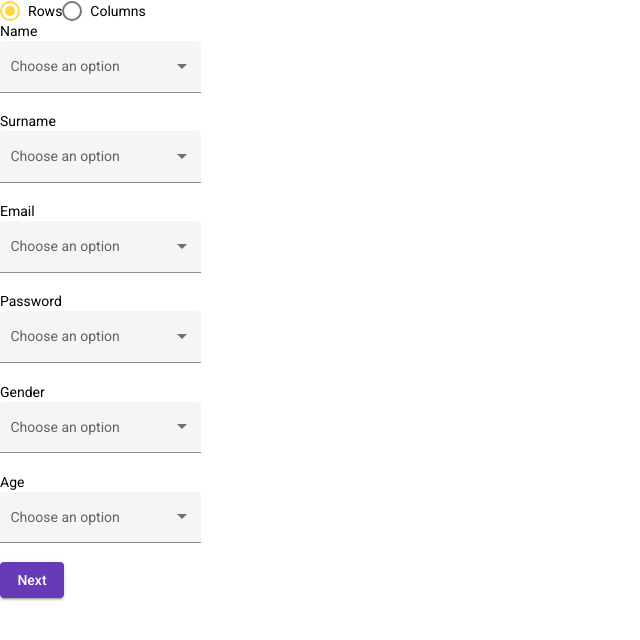
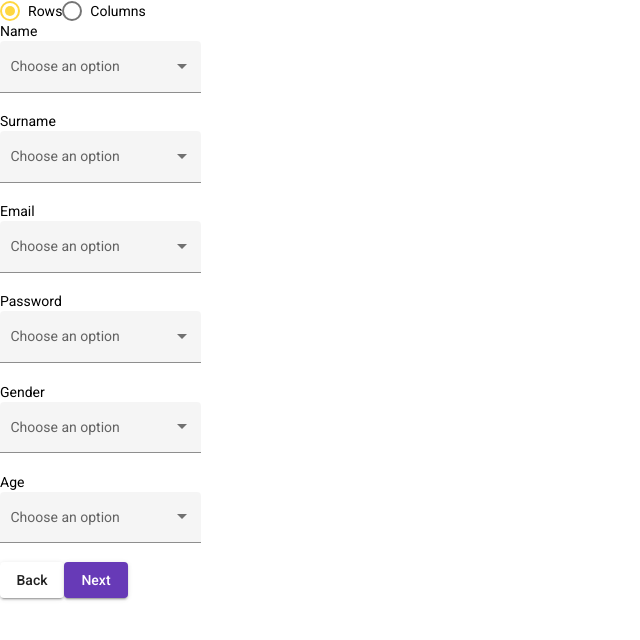
Before and after one commit to forkollaider/growth-hackathon, an Angular app: page / in a window 1280 px wide. Both pictures are taken after a click on the button "Next". Shown: the top 640 px of the page, without its empty margins (0-640 px from the left). Built offline with nearby package versions, Linux system fonts and the light colour scheme.

Commit message:
back navigation

```diff
--- a/src/app/app.component.ts
+++ b/src/app/app.component.ts
@@ -27,6 +27,6 @@ export class AppComponent implements OnInit {
   handleBackStep(): void {
     this.activeStep$.pipe(tap((activeStep: STEPS) => {
       this.activeStep$ = of(this.PREVIOUS_STEP[activeStep] as STEPS);
-    }))
+    }, take(1))).subscribe();
   }
 }
--- a/src/app/containers/structure-step/structure-step.component.html
+++ b/src/app/containers/structure-step/structure-step.component.html
@@ -18,5 +18,6 @@
       </mat-form-field>
     </div>
   </section>
+  <button mat-raised-button (click)="handleBack()">Back</button>
   <button mat-raised-button color="primary" (click)="submitStructure()">Next</button>
 </section>
--- a/src/app/containers/structure-step/structure-step.component.ts
+++ b/src/app/containers/structure-step/structure-step.component.ts
@@ -15,6 +15,7 @@ enum Mode {
 })
 export class StructureStepComponent implements OnInit {
   @Output() next = new EventEmitter<void>();
+  @Output() back = new EventEmitter<void>();
   public readonly expectedSchema = EXPECTED_SCHEMA;
   public selectOptions: (string | number)[] = [];
   public documentContent: any[][] = [
@@ -89,4 +90,8 @@ export class StructureStepComponent implements OnInit {
     this.next.emit();
   }
 
+  handleBack() {
+    this.back.emit();
+  }
+
 }
```
